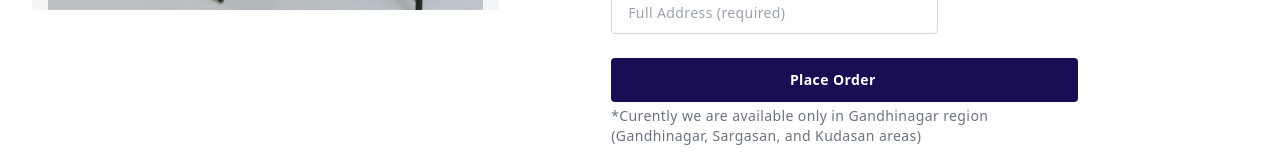
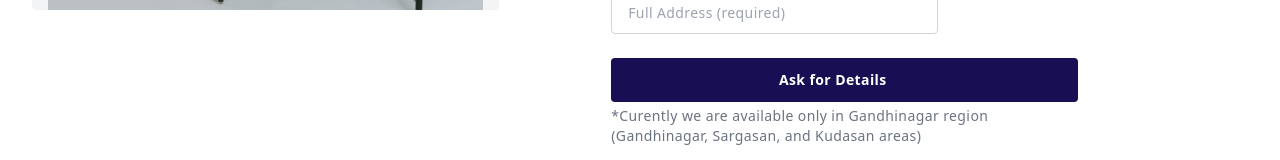
Before and after one commit to CHAVDAYASHVANTSINH612/LeepWood-Furniture-Static-Angular, an Angular app: page /product-detail/CT-001 in a window 1280 px wide. Shown: the part 406-566 px from the top of the page. Built offline with nearby package versions, Linux system fonts and the light colour scheme.

Commit message:
button name changed from 'place order' to 'ask for details'

```diff
--- a/src/app/Components/product-detail/product-detail.component.html
+++ b/src/app/Components/product-detail/product-detail.component.html
@@ -75,7 +75,7 @@
           <div class="flex gap-4 mt-6 ">
             <button type="submit" (click)="placeOrder()"
                 class="w-full px-4 py-3 bg-[#170E54] hover:bg-[#2D1BA7] text-white text-sm font-semibold rounded flex items-center justify-center">
-              <span class="mr-6">Place Order</span>
+              <span class="mr-6">Ask for Details</span>
               <div *ngIf="isLoading" class="loader"></div>
             </button>
           </div>
```
